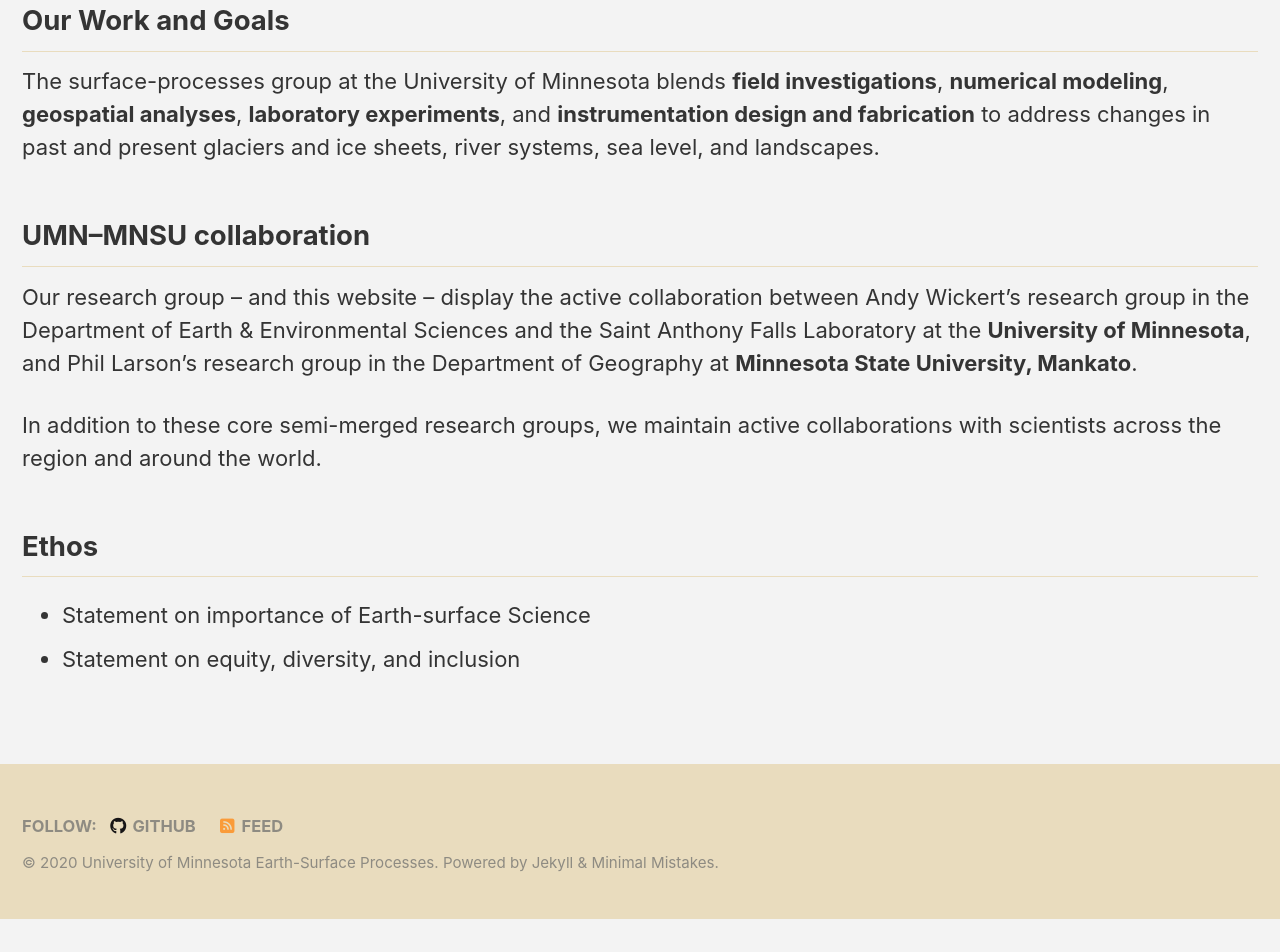
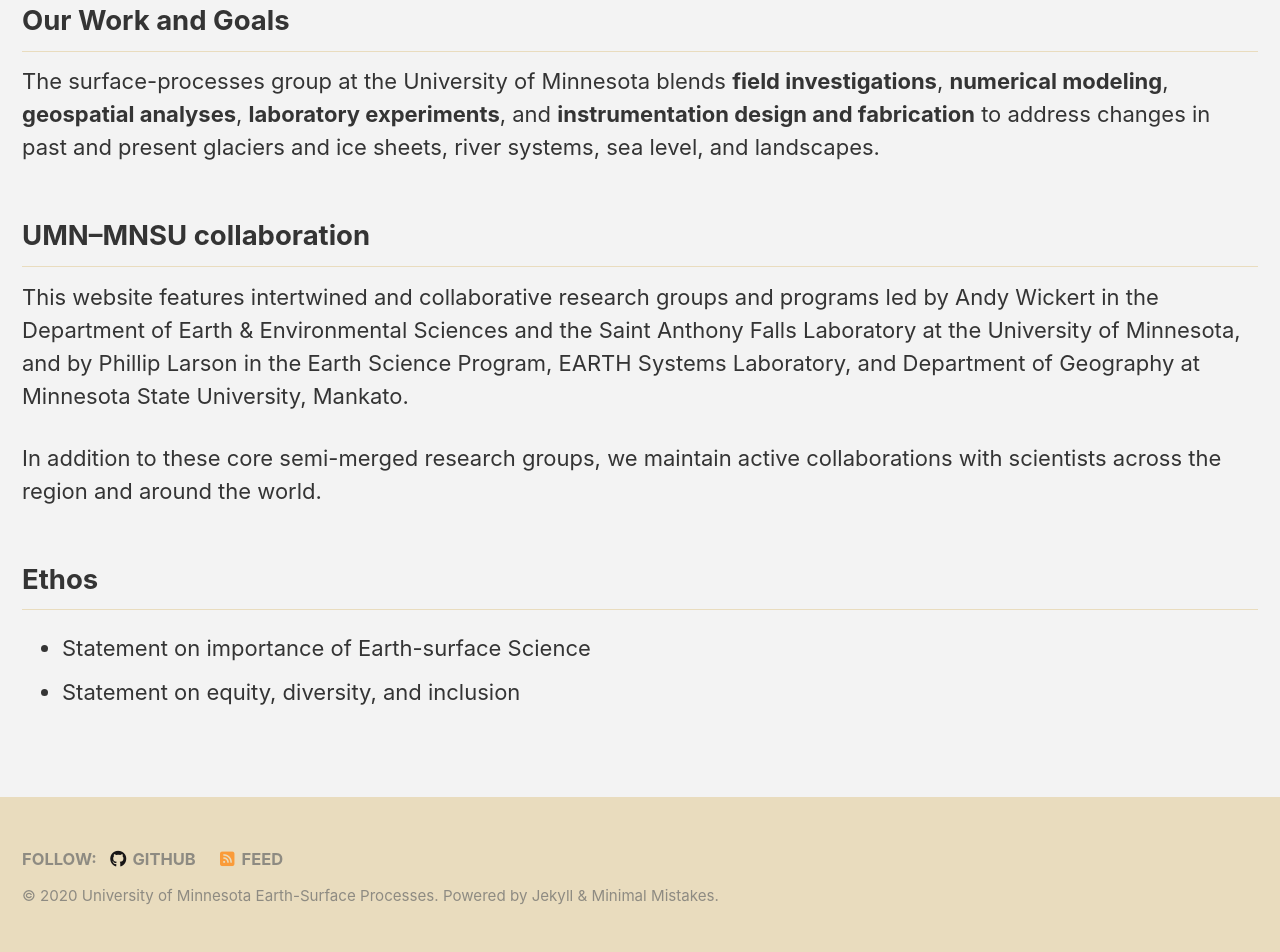
Before and after one commit to MNiMORPH/MNiMORPH.github.io, a Jekyll site: the page built from _pages/index.md, in a window 1280 px wide. Shown: the part 484-1436 px from the top of the page. Built offline with Jekyll 4.4.1, drawn with Linux system fonts in a browser that asks for light colours; cached includes are drawn as plain includes; nearby versions of some CDN libraries; before the commit the page ends 1403 px from its top, so only the background shows below that.

Commit message:
UMN-MNSU collaboration

```diff
--- a/_pages/index.md
+++ b/_pages/index.md
@@ -21,7 +21,7 @@ The surface-processes group at the University of Minnesota blends **field invest
 
 ## UMN–MNSU collaboration
 
-Our research group – and this website – display the active collaboration between Andy Wickert's research group in the Department of Earth & Environmental Sciences and the Saint Anthony Falls Laboratory at the **University of Minnesota**, and Phil Larson's research group in the Department of Geography at **Minnesota State University, Mankato**.
+This website features intertwined and collaborative research groups and programs led by Andy Wickert in the Department of Earth & Environmental Sciences and the Saint Anthony Falls Laboratory at the University of Minnesota, and by Phillip Larson in the Earth Science Program, EARTH Systems Laboratory, and Department of Geography at Minnesota State University, Mankato.
 
 In addition to these core semi-merged research groups, we maintain active collaborations with scientists across the region and around the world.
 
```
